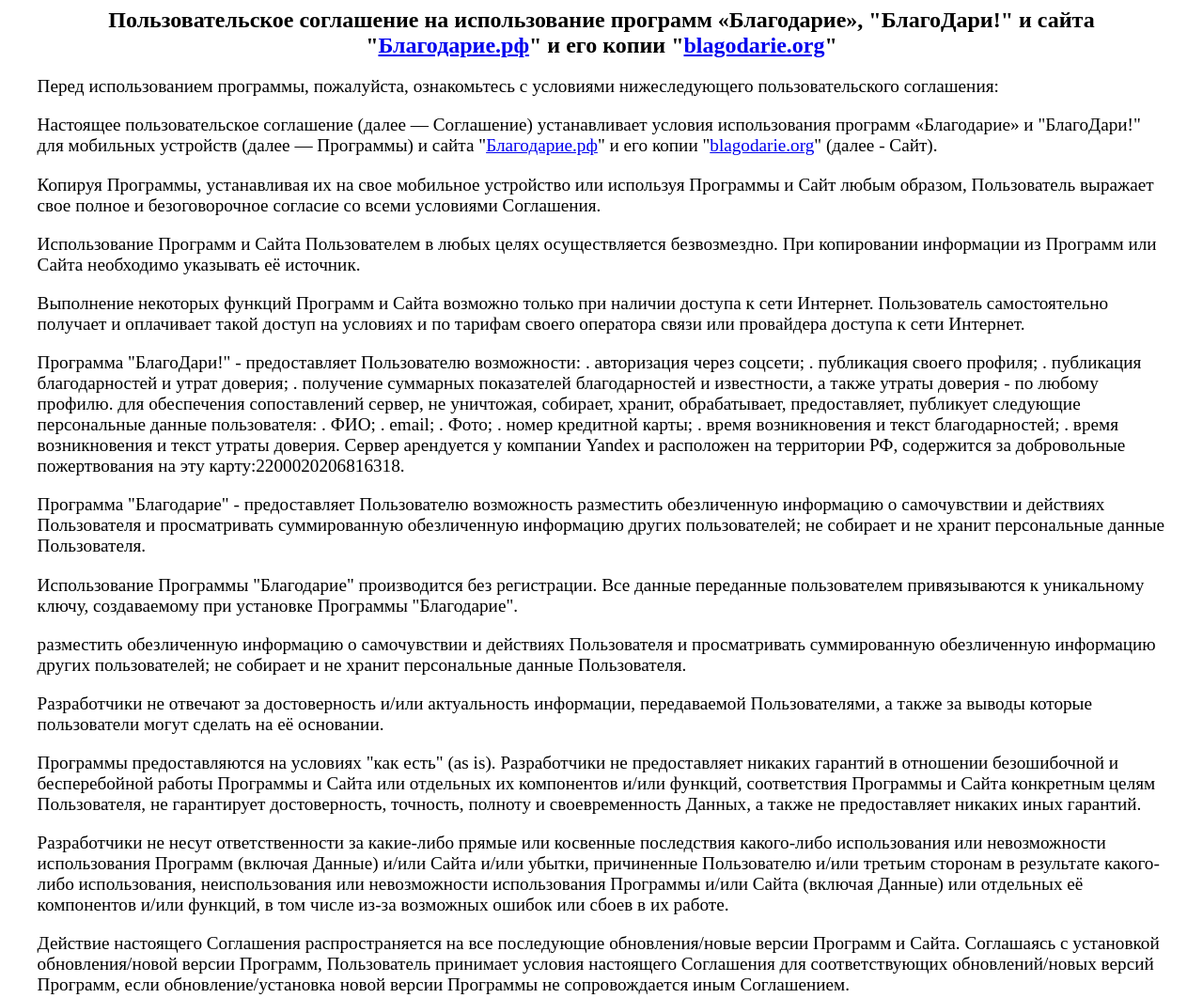
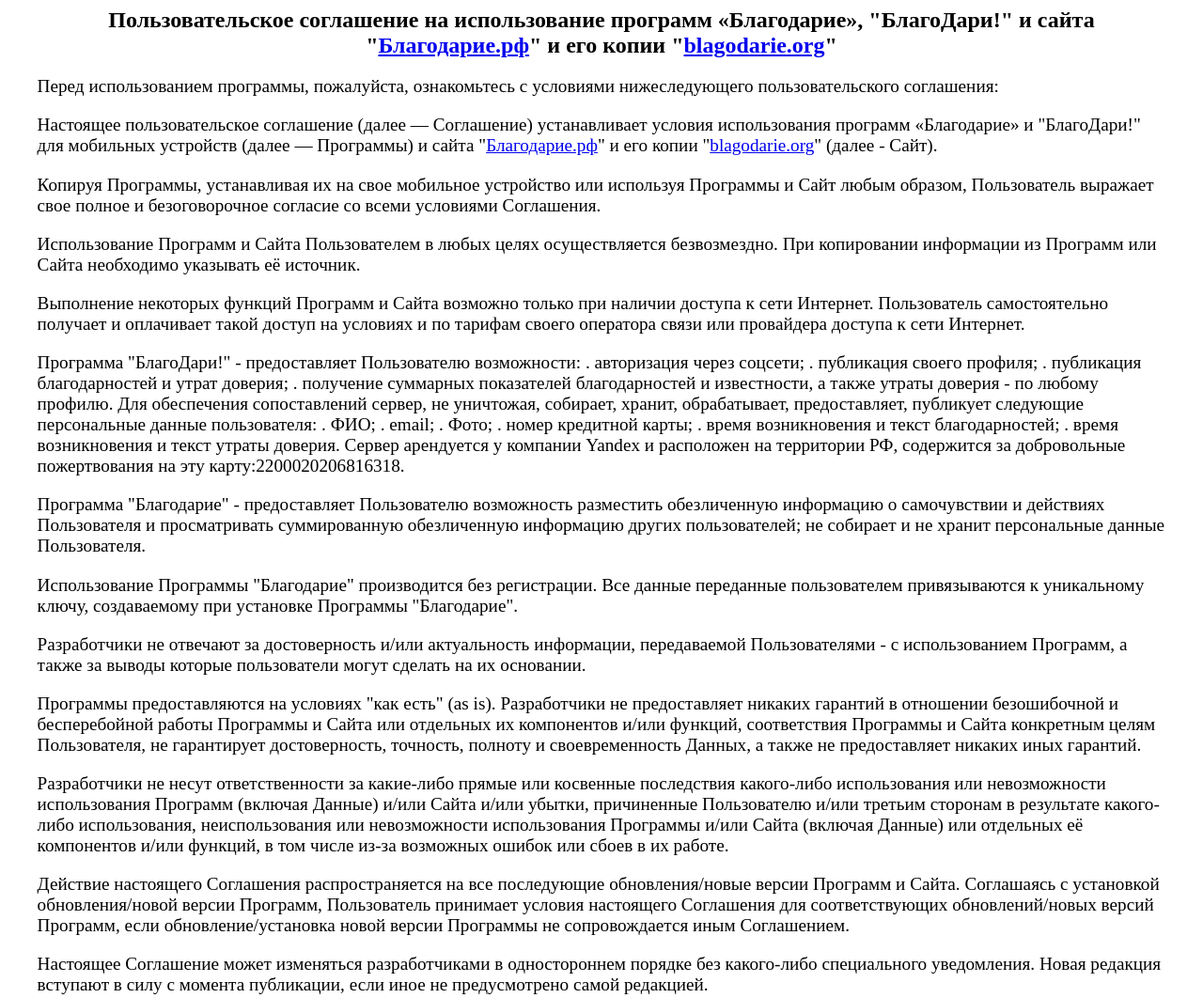
Before and after one commit to 6jlarogap/blagodarie-site, a plain HTML site: page dash/blagodarie/static/agreement/index.html in a window 1280 px wide. Shown: the top 1062 px of the page at 94% size. Drawn offline with Linux system fonts and the light colour scheme.

Commit message:
Update index.html

```diff
--- a/dash/blagodarie/static/agreement/index.html
+++ b/dash/blagodarie/static/agreement/index.html
@@ -45,7 +45,7 @@
                 . публикация благодарностей и утрат доверия;
                 . получение суммарных показателей благодарностей и известности,
                     а также утраты доверия - по любому профилю.
-                для обеспечения сопоставлений сервер, не уничтожая, собирает, хранит, обрабатывает, предоставляет, публикует следующие персональные данные пользователя:
+                Для обеспечения сопоставлений сервер, не уничтожая, собирает, хранит, обрабатывает, предоставляет, публикует следующие персональные данные пользователя:
                 . ФИО;
                 . email;
                 . Фото;
@@ -65,20 +65,10 @@
                 пользователем привязываются к уникальному ключу,
                 создаваемому при установке Программы "Благодарие".
             </p>
-
-                разместить обезличенную информацию
-                о самочувствии и действиях Пользователя и просматривать
-                суммированную обезличенную информацию других пользователей;
-                не собирает и не хранит персональные данные Пользователя.
-            </p>
-
-
-
-
             <p>
                 Разработчики не отвечают за достоверность и/или актуальность  информации,
-                передаваемой Пользователями,
-                а также за выводы которые пользователи могут сделать на её основании.
+                передаваемой Пользователями - с использованием Программ,
+                а также за выводы которые пользователи могут сделать на их основании.
             </p>
             <p>
                 Программы предоставляются на условиях "как есть" (as is).
```
